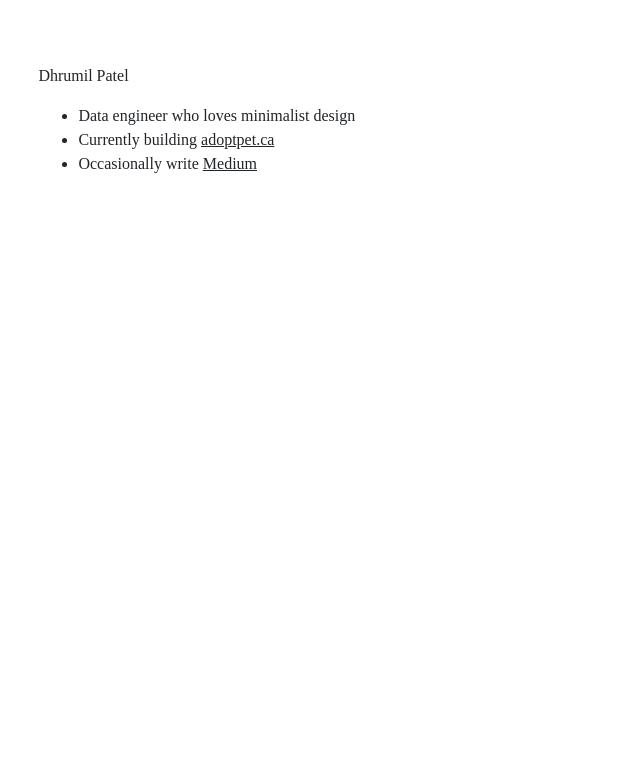
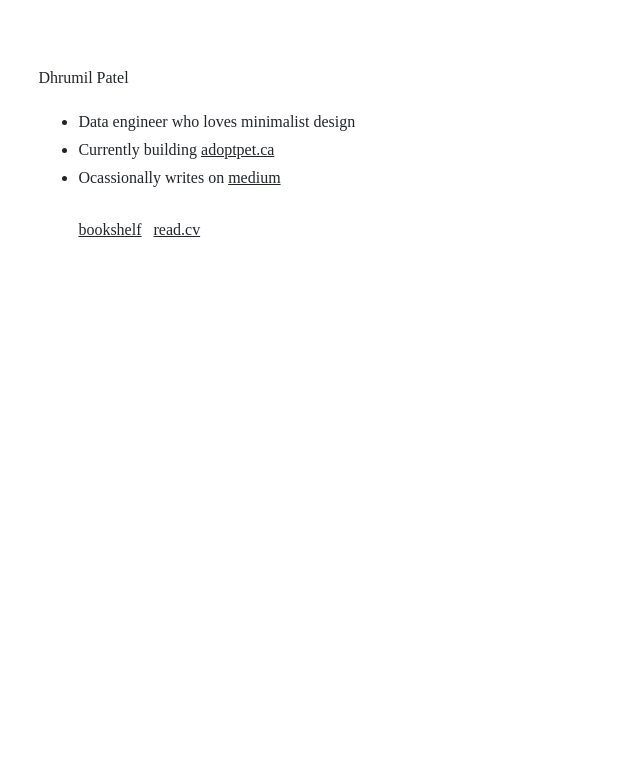
Before and after one commit to Dhrumilcse/dhrumilcse.github.io, a PHP site: page / in a window 1280 px wide. Shown: the top 783 px of the page, without its empty margins (0-640 px from the left). Run offline with PHP 8.4, Linux system fonts and the light colour scheme; some web fonts are replaced.

Commit message:
Add footer

```diff
--- a/css/style.css
+++ b/css/style.css
@@ -8,7 +8,7 @@ body {
   font-family: "Graphik", 'Times New Roman', Times, serif;
   font-size: 1rem;
   font-weight: 400;
-  line-height: 1.5;
+  line-height: 1.75;
   color: #212529;
   text-align: left;
   background-color: #fff;
@@ -20,7 +20,6 @@ body {
 
 .description {
   font-family: 'Graphik', 'Times New Roman', Times, serif;
-  text-emphasis-color: gray;
 }
 
 a {
@@ -33,3 +32,8 @@ a:hover {
   color: #696969 !important;
   text-decoration: underline !important;
 }
+
+.footer-li {
+  list-style-type: none;
+  margin-top: 2%;
+}
--- a/index.html
+++ b/index.html
@@ -2,9 +2,10 @@
     <head>
         <title>Dhrumil Patel</title>
         <link rel="stylesheet" href="css/style.css">
+        <link rel="shortcut icon" href="css/favicon.ico">
     </head>
     <body>
-        <div class="heading"> Dhrumil Patel </div>
+        <div class="heading">Dhrumil Patel</div>
         <ul class="description">
             <li>
                 Data engineer who loves minimalist design
@@ -13,7 +14,10 @@
                 Currently building <a href="http://adoptpet.ca">adoptpet.ca</a>
             </li>
             <li>
-                Occasionally write <a href="https://medium.com/@dhrumilcse">Medium</a>
+                Ocassionally writes on <a href="https://medium.com/@dhrumilcse">medium</a>
+            </li>
+            <li class="footer-li">
+                <a href="https://literal.club/dhrumil">bookshelf</a> &nbsp; <a href="https://read.cv/dhrumil">read.cv</a>
             </li>
         </ul>
     </body>
```
Also changed, not shown: css/favicon.ico (added).
